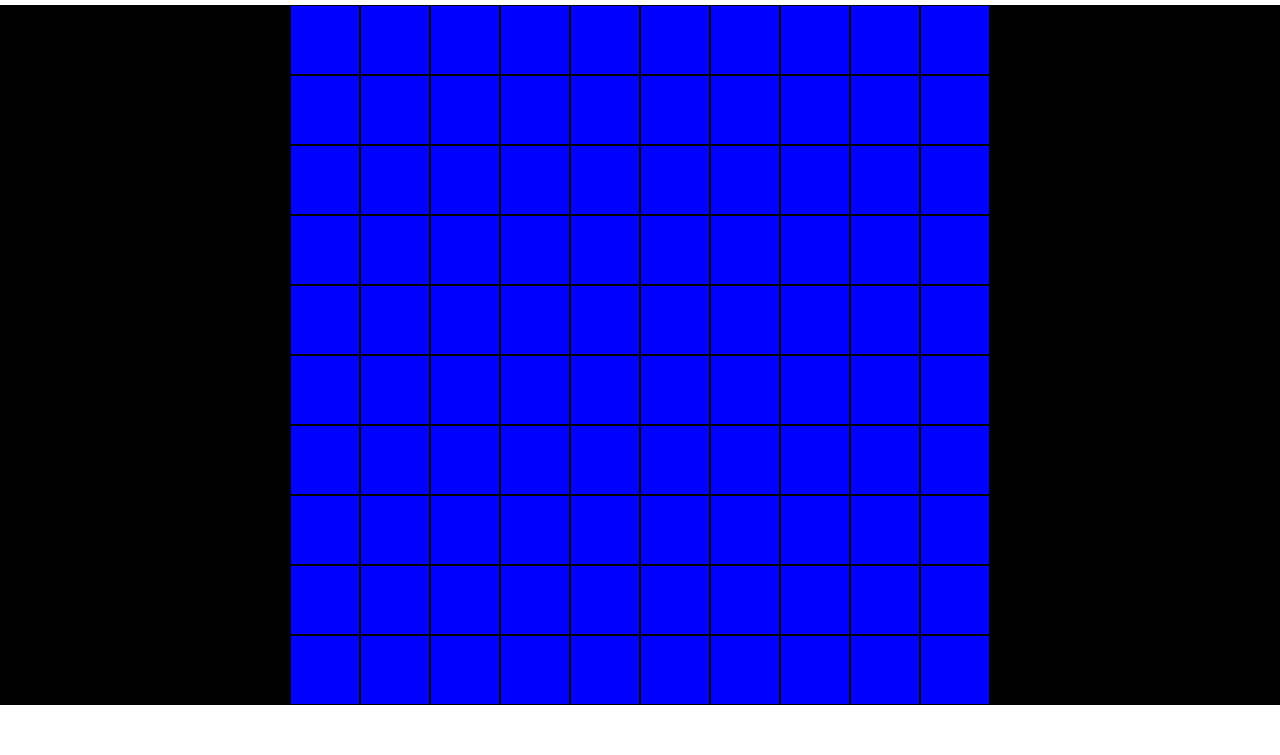
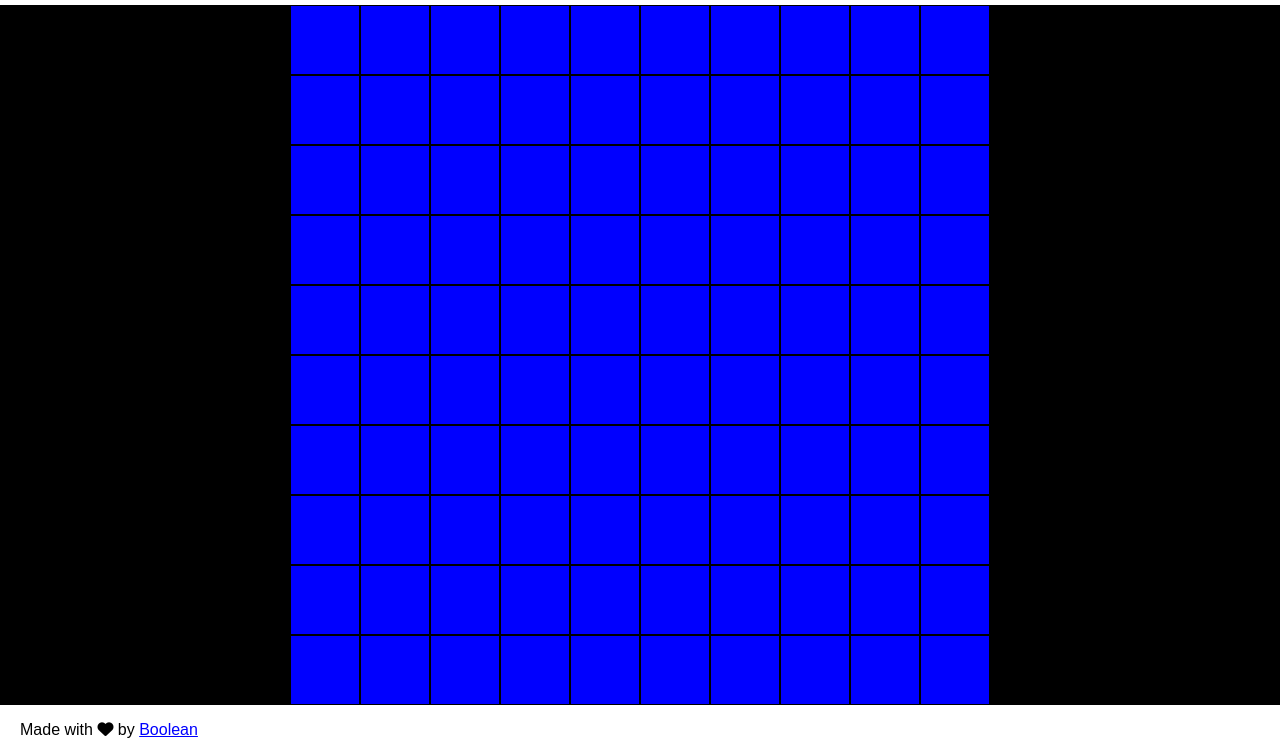
Before and after one commit to natdm02/js-campominato-grid, a plain HTML site: page index.html in a window 1280 px wide. Shown: the part 65-820 px from the top of the page. Drawn offline with Linux system fonts and the light colour scheme.

Commit message:
[add] aggiunta footer

```diff
--- a/css/style.css
+++ b/css/style.css
@@ -91,3 +91,23 @@ main{
 .clicked{
   background-color: rgb(114, 173, 233);
 }
+
+
+/* footer*/
+
+footer{
+  width: 100%;
+  height: 50px;
+}
+
+.container-footer{
+  width: 100%;
+  height: 100%;
+  display: flex;
+  justify-content: left;
+  align-items: center;
+}
+
+.container-footer a{
+  color: blue
+}
--- a/index.html
+++ b/index.html
@@ -4,6 +4,8 @@
   <meta charset="UTF-8">
   <meta name="viewport" content="width=device-width, initial-scale=1.0">
   <title>CAMPOMINATO</title>
+
+  <script src="https://kit.fontawesome.com/8527d0e473.js" crossorigin="anonymous"></script>
 <!-- css  -->
   <link rel="stylesheet" href="css/style.css">
 
@@ -60,6 +62,22 @@
 <!-- footer  -->
   <footer>
 
+    <div class="container-footer">
+
+      <div class="row">
+
+          <div class="col">
+
+              <p>Made with
+                  <i class="fa-solid fa-heart"></i> by <a href="#">Boolean</a>
+              </p>
+
+          </div>
+
+      </div>
+
+    </div>
+
   </footer>
 
   <script src="js/script.js"></script>
```
